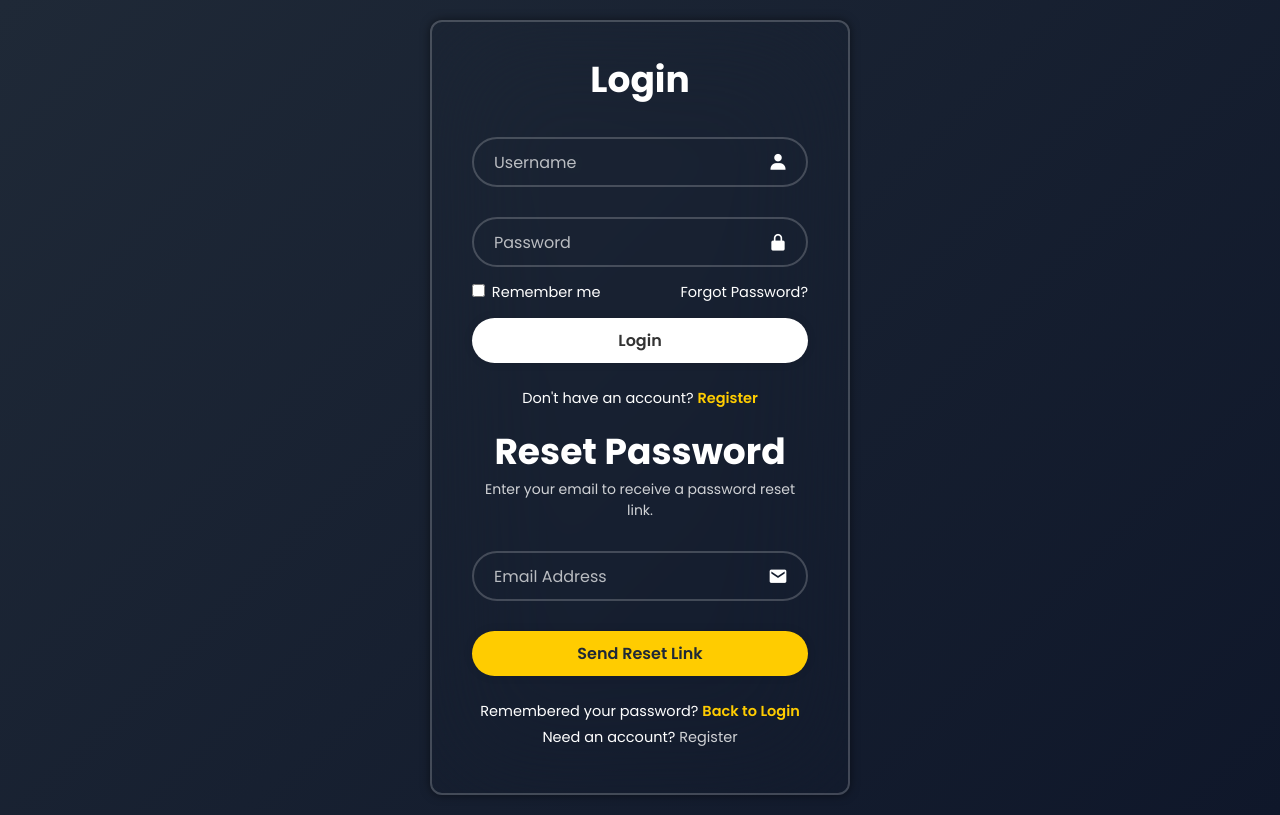
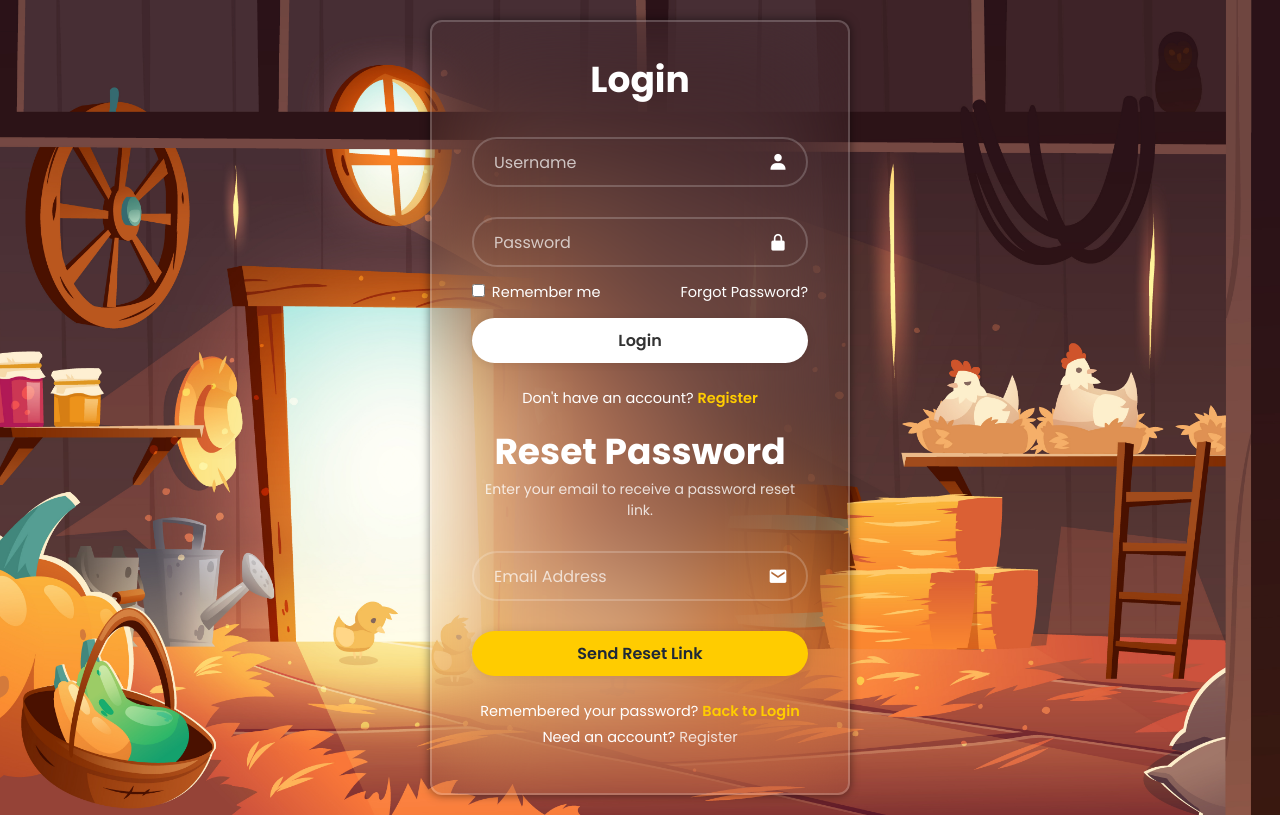
Before and after one commit to leileiloop/chickcare, a Flask app: page / in a window 1280 px wide. Run offline with Flask 3, Linux system fonts and the light colour scheme; some libraries are stand-ins or nearby versions.

Commit message:
Update login.html

```diff
--- a/templates/login.html
+++ b/templates/login.html
@@ -22,8 +22,8 @@
       justify-content: center;
       align-items: center;
       min-height: 100vh;
-      /* Simulating the dark, blurred background from your register page */
-      background: linear-gradient(135deg, #1f2937 0%, #0f172a 100%);
+      /* FIX: Using the Flask url_for for the background image, consistent with the register form */
+      background: url({{ url_for('static', filename='imgs/bg.jpg') }}) no-repeat;
       background-size: cover;
       background-position: center;
       padding: 20px;
```
